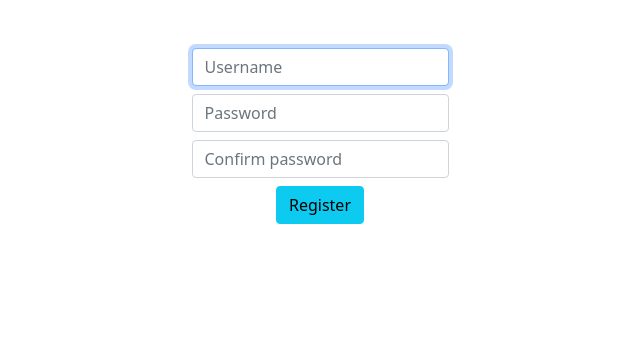
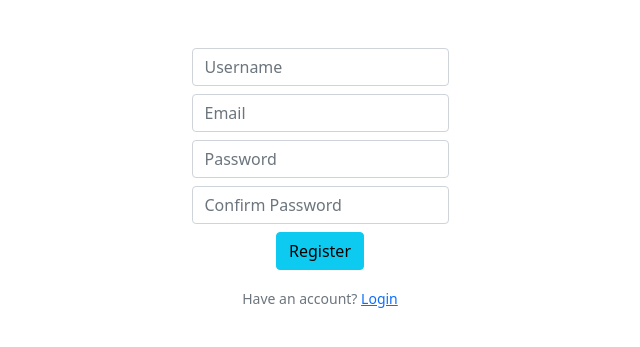
Before and after one commit to daniel19e/blog-web-app, a Flask app: page /register in a window 1280 px wide. Shown: the part 74-421 px from the top of the page, without its empty margins (320-960 px from the left). Run offline with Flask 2, Linux system fonts and the light colour scheme.

Commit message:
modified register form

```diff
--- a/application.py
+++ b/application.py
@@ -1,8 +1,10 @@
 from flask import Flask, flash, redirect, render_template, request, session
 from functools import wraps
+from forms import Register, Login
 
 
 app = Flask(__name__)
+app.config['SECRET_KEY'] = 'vzj9ew5aeuqf5m19'
 
 def login_required(f):
     """
@@ -24,13 +26,17 @@ def index():
 def about():
     return render_template("about.html", title = "About")
 
-@app.route("/register")
+@app.route("/register", methods=['GET','POST'])
 def register():
-    return render_template("register.html", title= "Register")
-
+    form = Register()
+    if form.validate_on_submit():
+        flash(f'Successfully created an account for {form.username.data}', 'info')
+        return redirect('/')
+    return render_template("register.html", title="Register", form=form)
 @app.route("/login")
 def login():
-    return render_template("login.html", title = "Login")
+    form = Login()
+    return render_template("login.html", title = "Login", form=form)
 
 if __name__ == '__main__':
     app.run(debug=True)
--- /dev/null
+++ b/forms.py
@@ -0,0 +1,23 @@
+from flask_wtf import FlaskForm
+from wtforms import StringField, PasswordField, SubmitField, BooleanField
+from wtforms.validators import DataRequired, Length, Email, EqualTo
+
+class Register(FlaskForm):
+    username = StringField('Username',
+                            validators=[DataRequired(), Length(min=2, max=20)])
+    email = StringField('Email',
+                        validators=[DataRequired(), Email()])
+    password = PasswordField('Password', validators=[DataRequired()])
+
+    confirm_password = PasswordField('Confirm Password', validators=[DataRequired(), EqualTo('password')])
+
+    submit = SubmitField('Register')
+
+class Login(FlaskForm):
+    email = StringField('Email',
+                        validators=[DataRequired(), Email()])
+    password = PasswordField('Password', validators=[DataRequired()])
+
+    remember_user = BooleanField('Remember user')
+
+    submit = SubmitField('Login')
--- a/templates/register.html
+++ b/templates/register.html
@@ -5,17 +5,26 @@
 <div class="container-fluid">
 
     <form action="/register" method="post">
+        {{ form.hidden_tag() }}
         <div class="form-group mb-2">
-            <input autocomplete="off" autofocus class="form-control" name="username" placeholder="Username" type="text">
+                {{ form.username(class="form-control", placeholder="Username",autocomplete="off")}}
         </div>
         <div class="form-group mb-2">
-            <input class="form-control" name="password" placeholder="Password" type="password">
+            {{ form.email(class="form-control", placeholder="Email",autocomplete="off")}}
         </div>
         <div class="form-group mb-2">
-            <input class="form-control" name="confirmation" placeholder="Confirm password" type="password">
+            {{ form.password(class="form-control", placeholder="Password", autocomplete="off")}}
         </div>
-        <button class="btn btn-info" type="submit">Register</button>
+        <div class="form-group mb-2">
+            {{ form.confirm_password(class="form-control", placeholder="Confirm Password", autocomplete="off")}}
+        </div>
+            {{ form.submit(class="btn btn-info")}}
     </form>
 
 </div>
+<div class="pt-3">
+    <small class="text-muted">
+        Have an account? <a href="/login">Login</a>
+    </small>
+</div>
 {% endblock %}
```
Also changed, not shown: templates/layout.html (+7 -0 lines), 1 other file.
